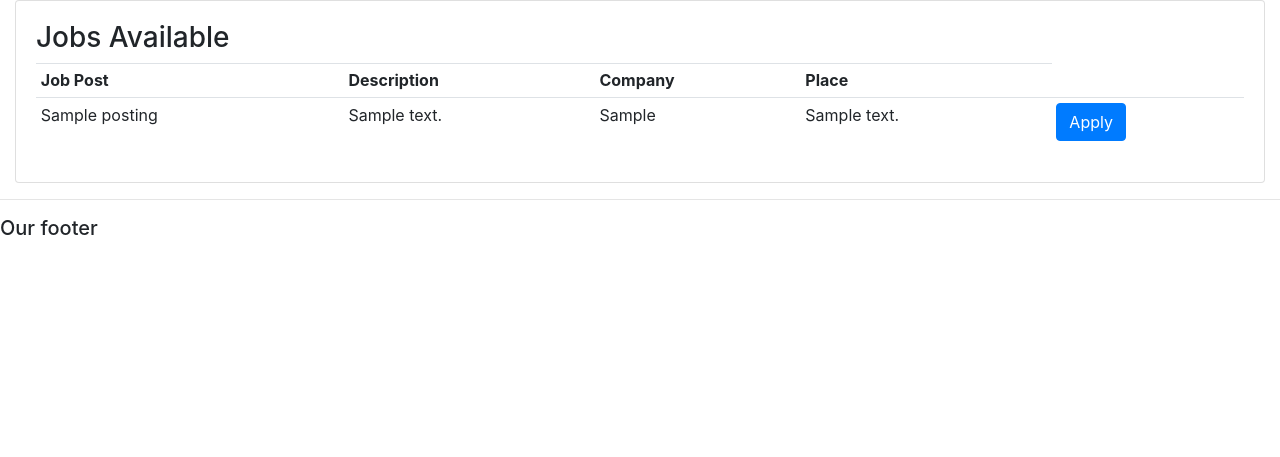
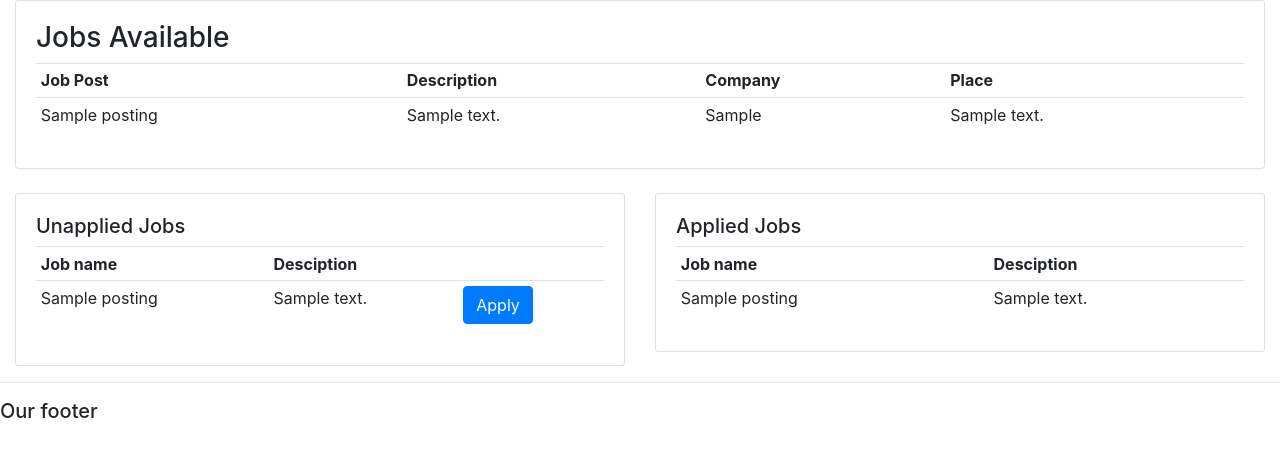
Before and after one commit to ribajacob123/Resume-shortlister, a Django app: template web_app/templates/web_app/user.html in a window 1280 px wide. Shown: the part 70-527 px from the top of the page. Run offline with Django 3.2, Linux system fonts and the light colour scheme; the template is opened without the code that fills it: values that come from a table or form of the project are taken from there, others are empty; tables that the repository leaves empty hold one stand-in row (values such as "Sample post"); some libraries are stand-ins or nearby versions.

Commit message:
added jobapplications

```diff
--- a/web_app/forms.py
+++ b/web_app/forms.py
@@ -31,4 +31,3 @@ class JobApplyForm(ModelForm):
 	class Meta:
 		model = Job_postings
 		fields = ['id',]
-		#exclude = ['applicant','post','is_shortlisted','is_approved','evaluated_score']
--- a/web_app/models.py
+++ b/web_app/models.py
@@ -43,4 +43,4 @@ class Job_applications(models.Model):
     is_approved = models.BooleanField(default=False)
     evaluated_score = models.IntegerField(default=0)
     def __str__(self):
-        return self.applicant
+        return f'{self.applicant.username}-{self.post.title}'
--- a/web_app/templates/web_app/user.html
+++ b/web_app/templates/web_app/user.html
@@ -19,11 +19,6 @@
 					<td>{{job.description}}</td>
 					<td>{{job.company}}</td>
 					<td>{{job.job_address}}</td>
-					<form method="POST" action="" enctype="multipart/form-data">
-						{% csrf_token %}
-						{{form.as_p}}
-					<td><input class="btn btn-primary" type="Submit" value="Apply"/></td>
-					</form>
 				</tr>
 				{% endfor %}
 
@@ -31,5 +26,52 @@
 		</div>
 	</div>
 </div>
+<br>
+<div class="row">
+	<div class="col-md-6">
+		<div class="card card-body">
+			<h5> Unapplied Jobs</h5>
+			<table class="table table-sm">
+				<tr>
+					<th>Job name</th>
+					<th>Desciption</th>
+					<th></th>
+				</tr>
 
+				{% for job in new_jobs %}
+					<tr>
+						<td>{{job.title}}</td>
+						<td>{{job.description}}</td>
+						<form method="POST" action="" enctype="multipart/form-data">
+							{% csrf_token %}
+							<input type="hidden" name="jobid" value="{{job.id}}"/>
+						<td><input class="btn btn-primary" type="Submit" value="Apply"/></td>
+						</form>
+					</tr>
+				{% endfor %}
+
+			</table>
+		</div>
+	</div>
+
+	<div class="col-md-6">
+		<div class="card card-body">
+			<h5>Applied Jobs</h5>
+			<table class="table table-sm">
+				<tr>
+					<th>Job name</th>
+					<th>Desciption</th>
+				</tr>
+
+				{% for job in applied_jobs %}
+					<tr>
+						<td>{{job.title}}</td>
+						<td>{{job.description}}</td>
+					</tr>
+				{% endfor %}
+
+			</table>
+		</div>
+	</div>
+</div>
 {% endblock content %}
```
Also changed, not shown: web_app/views.py (+9 -10 lines).
